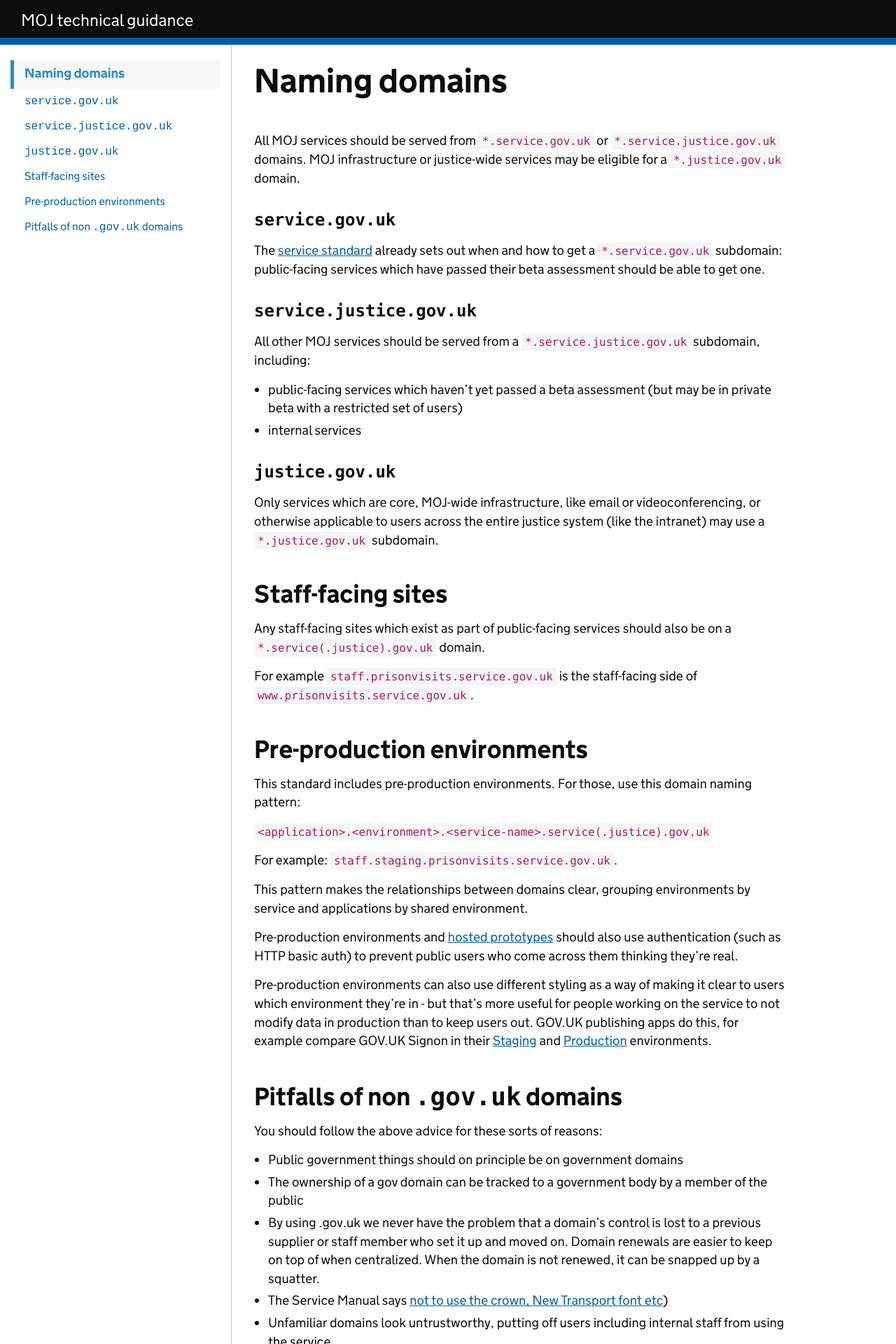
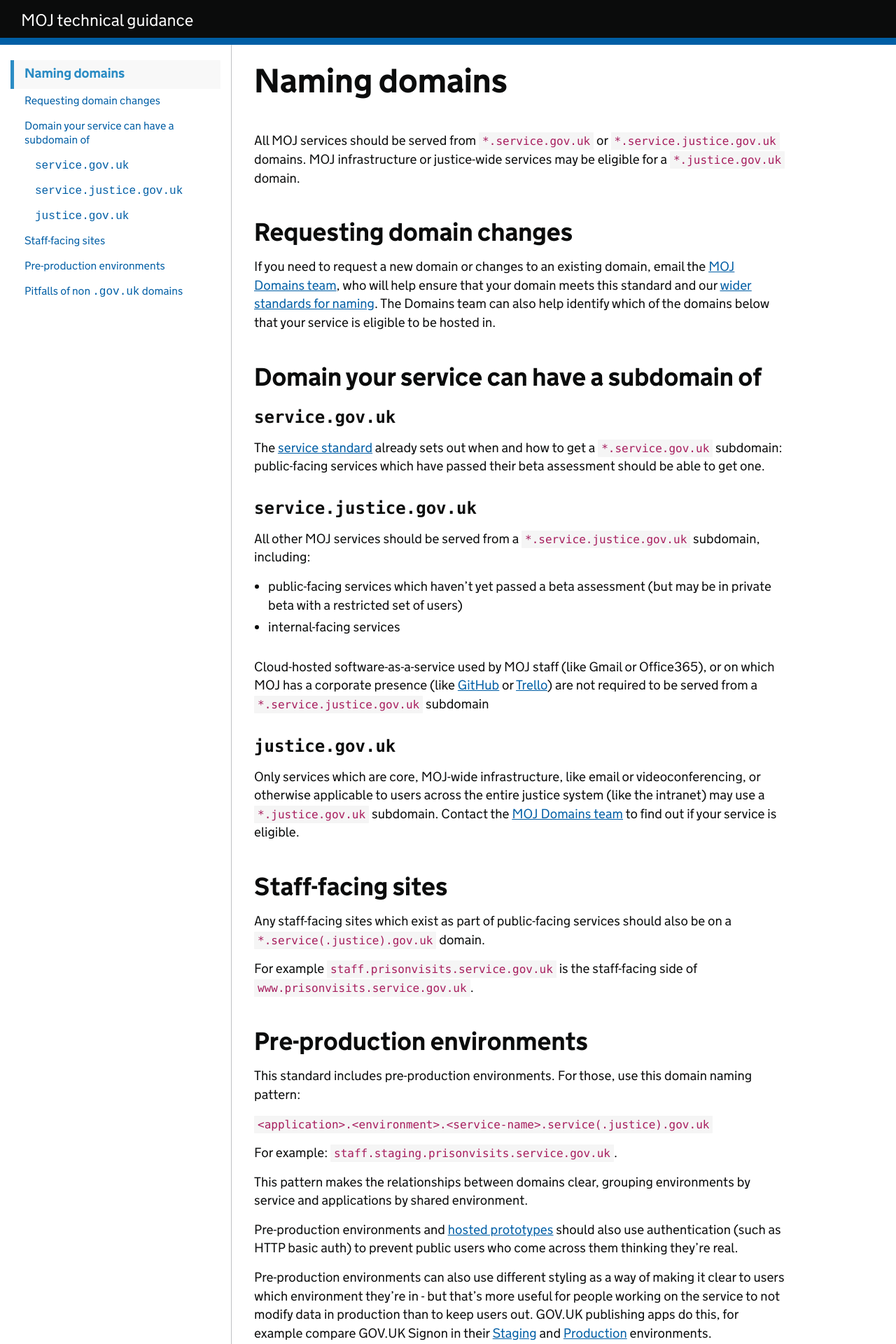
Before and after one commit to ministryofjustice/technical-guidance, a Jekyll site: the page built from standards/naming-domains.md, in a window 1280 px wide. Shown: the top 1920 px of the page at 70% size. Built offline with Jekyll 4.4.1, drawn with Linux system fonts in a browser that asks for light colours; our own code applies the rules of GitHub Pages for plain Markdown files.

Commit message:
Document how to request domain names/changes
People need to know how to request a new domain name if they're reading
this, so let's tell them.

This also clarifies that we don't expect things like Gmail/Office 365
to be hosted under our domains.

```diff
--- a/standards/naming-domains.md
+++ b/standards/naming-domains.md
@@ -6,6 +6,18 @@ category: Operating services
 All MOJ services should be served from `*.service.gov.uk` or
 `*.service.justice.gov.uk` domains. MOJ infrastructure or justice-wide services
 may be eligible for a `*.justice.gov.uk` domain.
+
+## Requesting domain changes
+
+If you need to request a new domain or changes to an existing domain,
+email the [MOJ Domains team](mailto:domains@digital.justice.gov.uk),
+who will help ensure that your domain meets this standard and our
+[wider standards for naming]({% link standards/naming-things.md
+%}#naming-things). The Domains team can also help identify which of the
+domains below that your service is eligible to be hosted in.
+
+
+## Domain your service can have a subdomain of
 
 ### `service.gov.uk`
 
@@ -21,14 +33,21 @@ All other MOJ services should be served from a
 
 - public-facing services which haven’t yet passed a beta assessment
   (but may be in private beta with a restricted set of users)
-- internal services
+- internal-facing services
+
+Cloud-hosted software-as-a-service used by MOJ staff (like Gmail or
+Office365), or on which MOJ has a corporate presence
+(like [GitHub](https://github.com/ministryofjustice/) or
+[Trello](https://trello.com/mojds/home)) are not required to be served
+from a `*.service.justice.gov.uk` subdomain
 
 ### `justice.gov.uk`
 
 Only services which are core, MOJ-wide infrastructure, like email or
 videoconferencing, or otherwise applicable to users across the entire
 justice system (like the intranet) may use a `*.justice.gov.uk`
-subdomain.
+subdomain. Contact the [MOJ Domains team](mailto:domains@digital.justice.gov.uk)
+to find out if your service is eligible.
 
 ## Staff-facing sites
 
```
